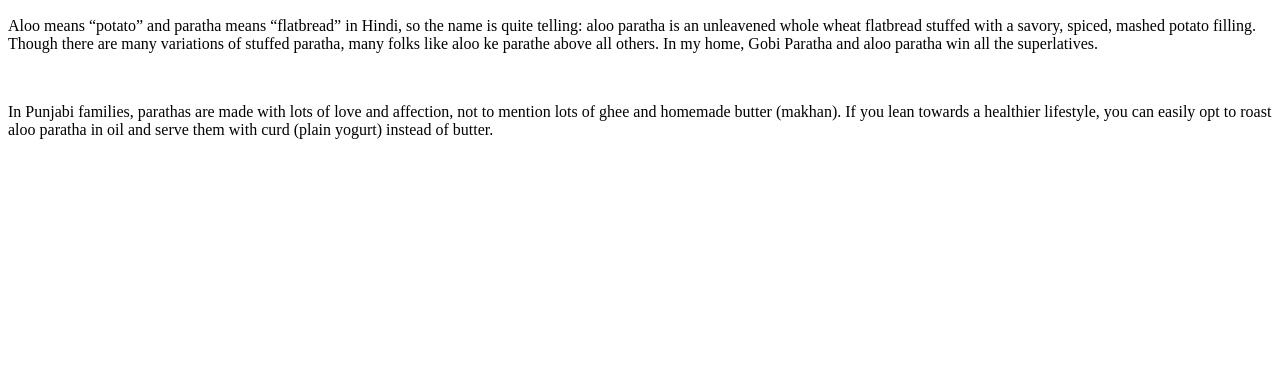
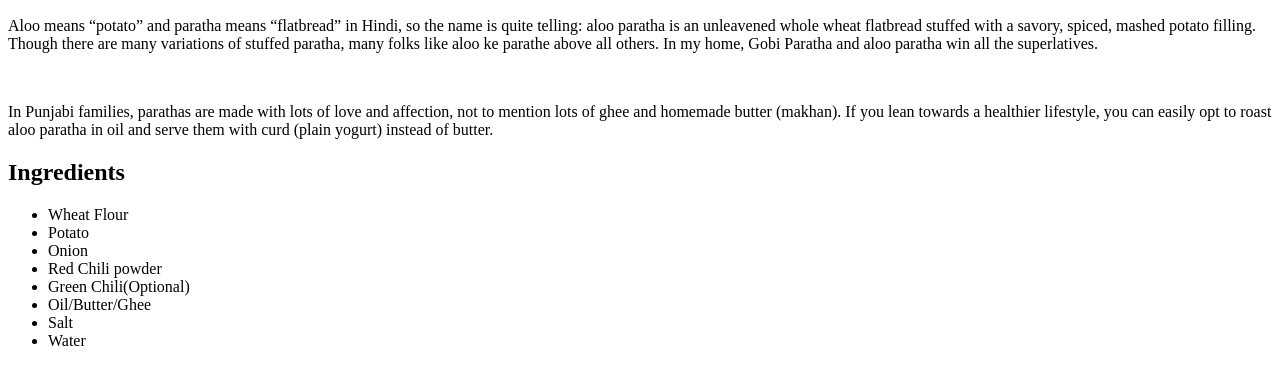
Before and after one commit to kendooshere/odin-recipes, a plain HTML site: page recipes/aloo_parantha.html in a window 1280 px wide. Shown: the part 317-702 px from the top of the page. Drawn offline with Linux system fonts and the light colour scheme.

Commit message:
Add aloo_parantha.html

```diff
--- a/recipes/aloo_parantha.html
+++ b/recipes/aloo_parantha.html
@@ -21,6 +21,19 @@
             Though there are many variations of stuffed paratha, many folks like aloo ke parathe above all others. In my home, Gobi Paratha and aloo paratha win all the superlatives.</p><br>
             <p>In Punjabi families, parathas are made with lots of love and affection, not to mention lots of ghee and homemade butter (makhan). If you lean towards a healthier lifestyle, you can easily opt to roast aloo paratha in oil and serve them with curd (plain yogurt) instead of butter.</p>
     </div>
+    <div id="info">
+        <h2>Ingredients</h2>
+        <ul>
+            <li>Wheat Flour</li>
+            <li>Potato</li>
+            <li>Onion</li>
+            <li>Red Chili powder</li>
+            <li>Green Chili(Optional)</li>
+            <li>Oil/Butter/Ghee</li>
+            <li>Salt</li>
+            <li>Water</li>
+        </ul>
+    </div>
 
 </body>
 
```
